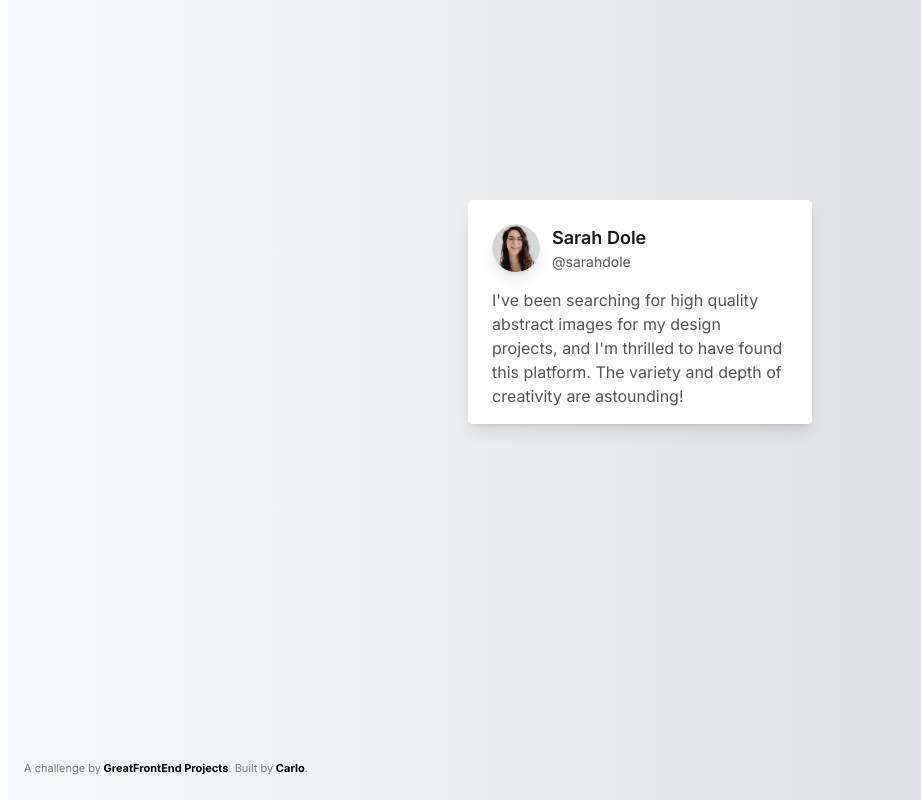
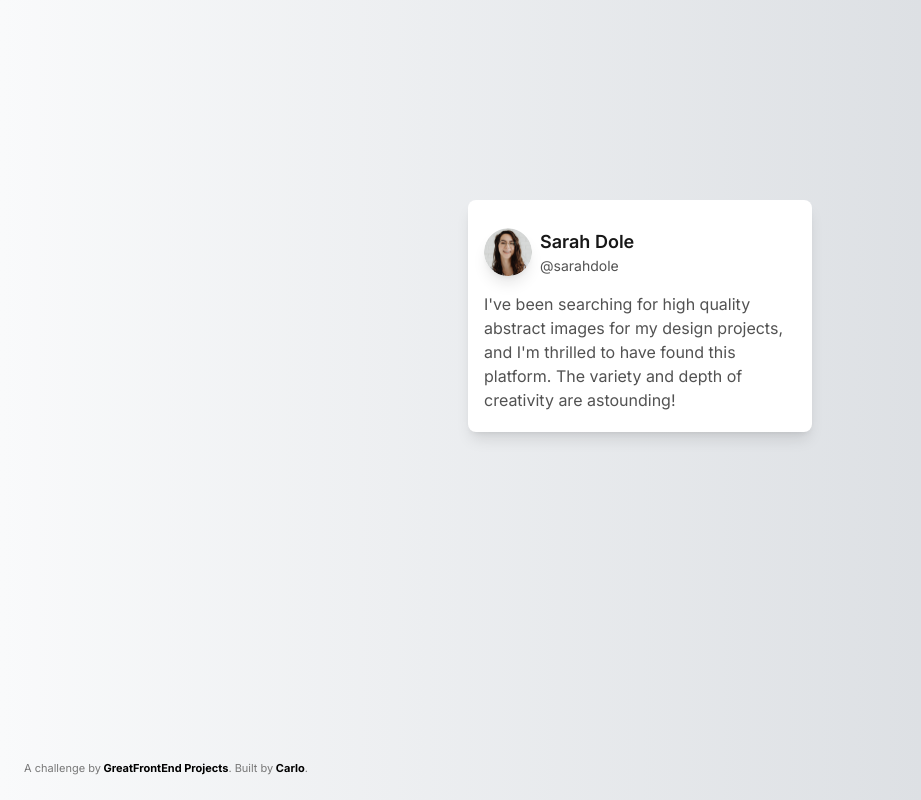
Before and after one commit to malixi/marketing-apps, a Next.js app: page / in a window 1280 px wide. Shown: the whole page, without its empty margins (0-921 px from the left). Built offline with nearby package versions, Linux system fonts and the light colour scheme.

Commit message:
styling updates

```diff
--- a/src/app/Components/Testimonials.tsx
+++ b/src/app/Components/Testimonials.tsx
@@ -1,9 +1,9 @@
 const Testimonial = ({ data } : { data: { name: string, username: string, image: string, description: string } }) => {
     return (
-        <div className="max-w-[21.5rem] rounded bg-white overflow-hidden shadow-lg">
-            <div className="px-6 py-4 text-neutral-600">
+        <div className="max-w-[21.5rem] rounded-lg bg-white overflow-hidden shadow-lg">
+            <div className="px-4 py-5 text-neutral-600">
                 <div className="flex flex-row">
-                    <img className="w-12 h-12 mt-2 mr-3 rounded-[50px] shadow-lg" src={data.image}/>
+                    <img className="w-12 h-12 mt-2 mr-2 rounded-[50px] shadow-lg" src={data.image}/>
                     <div className="flex flex-col mt-2">
                         <p className="font-semibold text-lg text-neutral-900">{data.name}</p>
                         <p className="text-sm " >@{data.username}</p>
--- a/src/app/globals.css
+++ b/src/app/globals.css
@@ -8,6 +8,7 @@ body {
   font-family: "Noto Sans", system-ui, -apple-system, BlinkMacSystemFont,
     "Segoe UI", Roboto, Oxygen, Ubuntu, Cantarell, "Open Sans", "Helvetica Neue",
     sans-serif;
+  min-height: 100vh;
 
   -webkit-font-smoothing: antialiased;
   -moz-osx-font-smoothing: grayscale;
```
